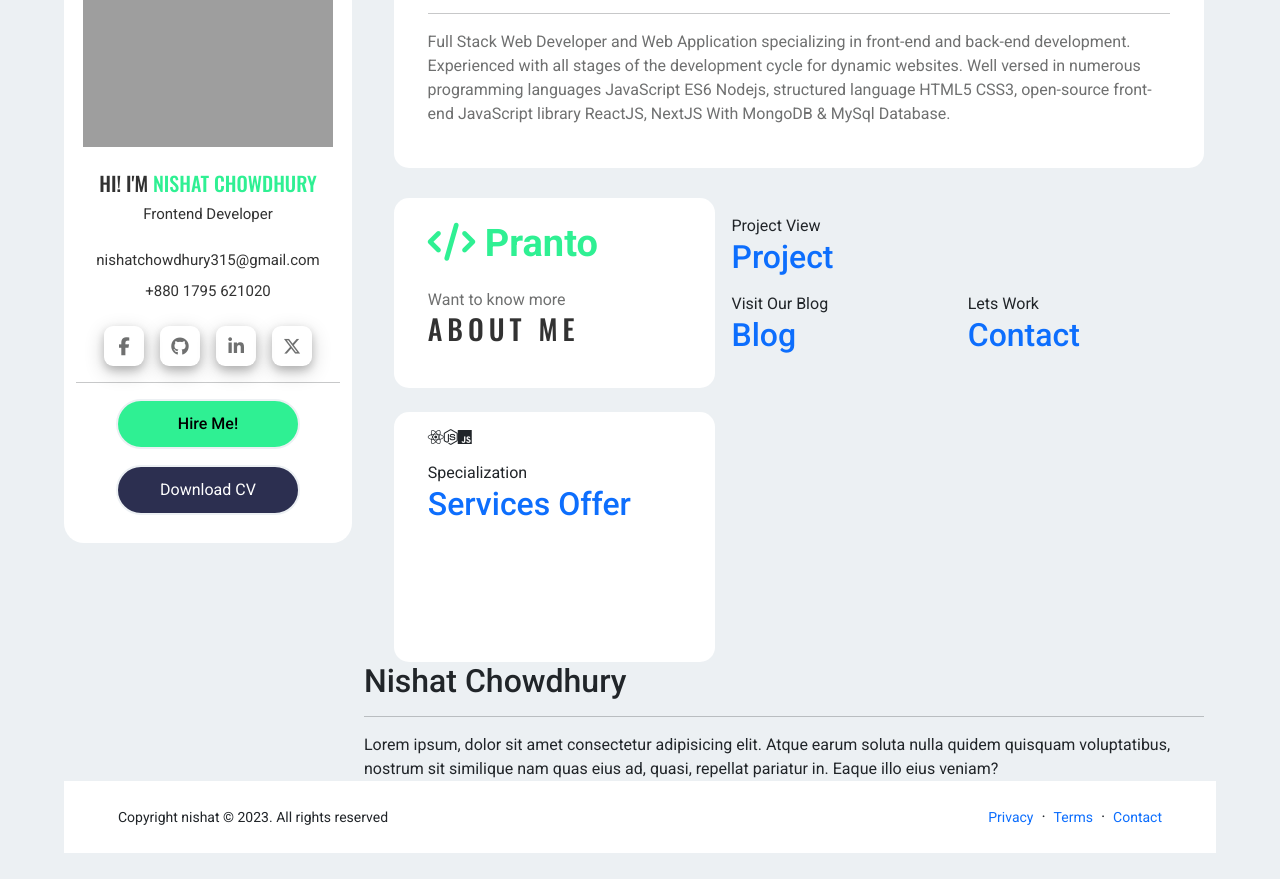
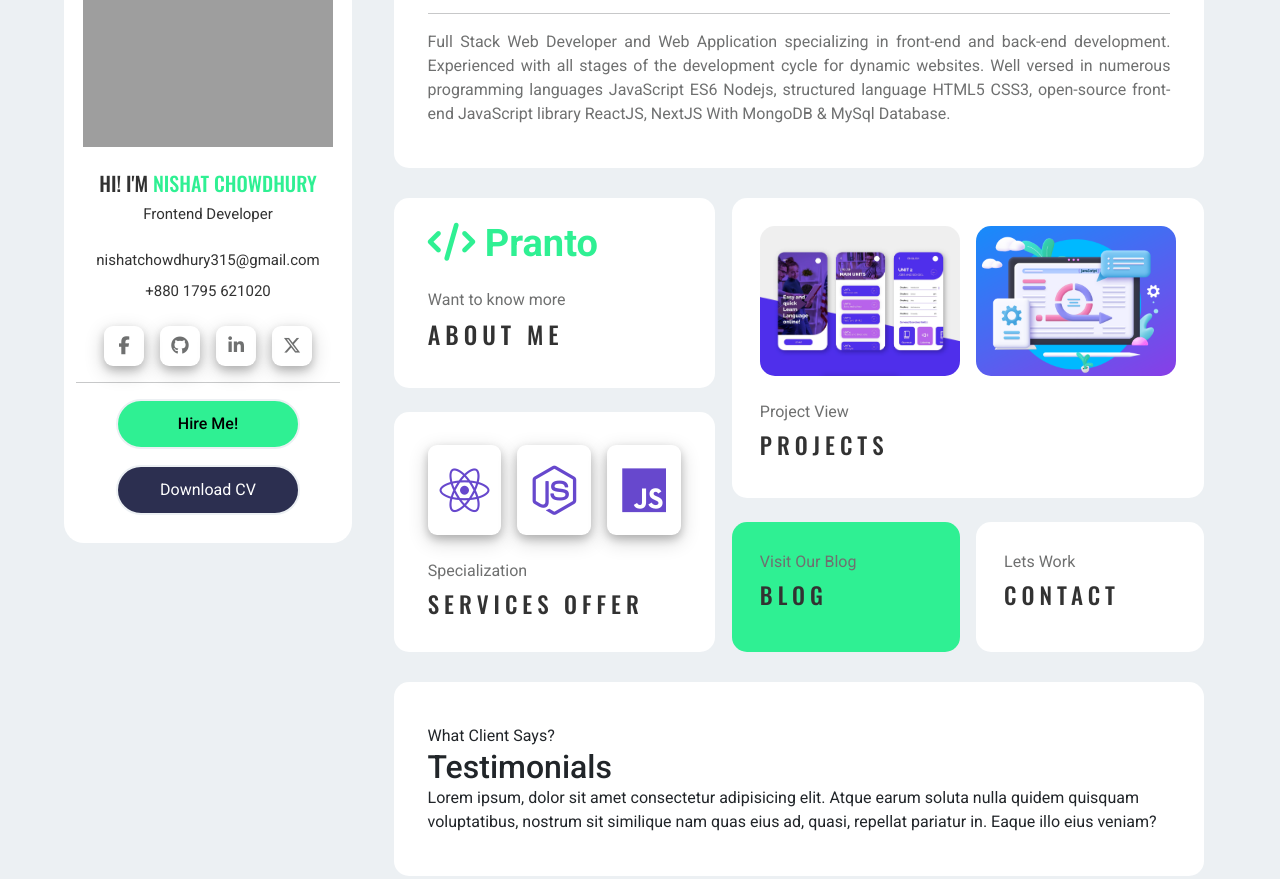
Before and after one commit to Nishat772/Protfolio, a plain HTML site: page index.html in a window 1280 px wide. Shown: the part 361-1240 px from the top of the page. Before the commit the page ends 1214 px from the top, so only its background shows below. Drawn offline with nearby package versions, Linux system fonts and the light colour scheme; grey boxes are pictures that could not be loaded.

Commit message:
update file

```diff
--- a/css/style.css
+++ b/css/style.css
@@ -72,8 +72,8 @@ section {
     color: var(--text-color2);
 }
 .sidebar .social a {
-    text-align: center;
-    padding: 10px 0;
+    display: flex;
+    justify-content: center;
     width: 40px;
     height: 40px;
     border-radius: 9px;
@@ -81,7 +81,7 @@ section {
     cursor: pointer;
 }
 .sidebar .social i:hover {
-    color: var(--icon-color);
+    color: var(--text-color3);
 }
 .sidebar .button {
     margin: 10px 40px;
@@ -92,7 +92,9 @@ section {
     font-weight: 500;
     width: 100%;
     height: 50px;
-    padding-top: 6%;
+    display: flex;
+    justify-content: center;
+    align-items: center;
     border-radius: 50px;
     cursor: pointer;
     border: 2px solid var(--body-bg-color);
@@ -107,7 +109,9 @@ section {
     color: var(--text-color1);
     width: 100%;
     height: 50px;
-    padding-top: 6%;
+    display: flex;
+    justify-content: center;
+    align-items: center;
     border-radius: 50px;
     cursor: pointer;
     border: 2px solid var(--body-bg-color);
@@ -140,6 +144,7 @@ section {
 }
 .profile p {
     color: var(--text-color2);
+    text-align: justify;
 }
 
 .details {
@@ -159,7 +164,7 @@ section {
     color: var(--text-color2);
 }
 .about .about-link h2 {
-    font-size: 28px;
+    font-size: 24px;
     text-transform: uppercase;
     letter-spacing: 5px;
 }
@@ -173,5 +178,100 @@ section {
     background-color: var(--text-color1);
     padding: 5% 10%;
     width: 95%;
-    height: 250px;
+    height: 240px;
 }
+.service .service-icon i {
+    font-size: 50px;
+    color: var(--icon-color);
+    width: 80px;
+    height: 90px;
+    border-radius: 9px;
+    box-shadow: 0 4px 8px 0 rgba(0, 0, 0, 0.2), 0 6px 20px 0 rgba(0, 0, 0, 0.19);
+    display: flex;
+    justify-content: center;
+    align-items: center;
+}
+.service .service-link p {
+    color: var(--text-color2);
+}
+.service .service-link h2 {
+    font-size: 23px;
+    text-transform: uppercase;
+    letter-spacing: 5px;
+}
+.service .service-link a {
+    color: var(--color3);
+    font-family: "Oswald", sans-serif;
+}
+
+.project {
+    border-radius: 15px;
+    background-color: var(--text-color1);
+    padding: 6%;
+    width: 100%;
+    height: 300px;
+}
+.project .showcase .showcase-1 {
+    border-radius: 15px;
+    background-image: url(../images/app.png);
+    background-size: cover;
+    background-repeat: no-repeat;
+    background-position: center;
+    width: 100%;
+    height: 150px;
+}
+.project .showcase .showcase-2 {
+    border-radius: 15px;
+    background-image: url(../images/web.png);
+    background-size: cover;
+    background-repeat: no-repeat;
+    background-position: center;
+    width: 100%;
+    height: 150px;
+}
+.project .project-link p {
+    color: var(--text-color2);
+}
+.project .project-link h2 {
+    font-size: 23px;
+    text-transform: uppercase;
+    letter-spacing: 5px;
+}
+.project .project-link a {
+    color: var(--color3);
+    font-family: "Oswald", sans-serif;
+}
+
+.blog {
+    border-radius: 15px;
+    padding: 6%;
+    width: 100%;
+    height: 130px;
+    background-color: var(--logo-span-button);
+}
+.contact {
+    border-radius: 15px;
+    padding: 6%;
+    background-color: var(--text-color1);
+    width: 100%;
+    height: 130px;
+}
+.blog-contact .blog .blog-link p, .contact .contact-link p {
+    color: var(--text-color2);
+}
+.blog-contact .blog .blog-link h2, .contact .contact-link h2 {
+    font-size: 23px;
+    text-transform: uppercase;
+    letter-spacing: 5px;
+}
+.blog-contact .blog .blog-link a, .contact .contact-link a{
+    color: var(--color3);
+    font-family: "Oswald", sans-serif;
+}
+
+.testimonials {
+    border-radius: 15px;
+    margin: 30px 0 30px 30px;
+    padding: 5% 4%;
+    background-color: var(--text-color1);
+}
--- a/index.html
+++ b/index.html
@@ -31,7 +31,7 @@
     <!-- Custom CSS -->
     <link rel="stylesheet" href="css/style.css" type="text/css" />
     <!--Title logo-->
-    <link rel="icon" type="images/icon" href="images/my_profile.ico" />
+    <link rel="icon" type="images/icon" href="images/avatar_face.ico" />
     <title>Protfolio</title>
 </head>
 
@@ -82,7 +82,7 @@
                             <a><i class="fa-brands fa-x-twitter"></i></a>
                         </div>
                         <hr>
-                        <div class="button text-center">
+                        <div class="button">
                             <div class="hire-me-btn">
                                 <a>Hire Me!</a>
                             </div>
@@ -104,6 +104,7 @@
 
                         <!--Details-->
                         <div class="details d-flex">
+                            <!--About & Service-->
                             <div class="about-service col-md-5">
                                 <div class="about">
                                     <div class="logo fw-bolder">
@@ -111,43 +112,45 @@
                                     </div>
                                     <div class="about-link mt-3">
                                         <p>Want to know more</p>
-                                        <h2><a href="#">About Me</a></h2>
+                                        <h2 class="mt-2"><a href="#">About Me</a></h2>
                                     </div>
                                 </div>
                                 <div class="service mt-4">
-                                    <div class="service-icon d-flex fw-bolder">
+                                    <div class="service-icon d-flex gap-3 mt-3">
                                         <i class="fa-brands fa-react"></i>
                                         <i class="fa-brands fa-node-js"></i>
                                         <i class="fa-brands fa-js"></i>
                                     </div>
-                                    <div class="service-link mt-3">
+                                    <div class="service-link mt-4">
                                         <p>Specialization</p>
-                                        <h2><a href="#">Services Offer</a></h2>
+                                        <h2 class="mt-2"><a href="#">Services Offer</a></h2>
                                     </div>
                                 </div>
                             </div>
+
+                            <!--Project & Contact-->
                             <div class="project-contact col-md-7">
                                 <div class="project">
-                                    <div class="showcase">
+                                    <div class="showcase d-flex gap-3">
                                         <div class="showcase-1"></div>
                                         <div class="showcase-2"></div>
                                     </div>
-                                    <div class="project-link mt-3">
+                                    <div class="project-link mt-4">
                                         <p>Project View</p>
-                                        <h2><a href="#">Project</a></h2>
+                                        <h2 class="mt-2"><a href="#">Projects</a></h2>
                                     </div>
                                 </div>
-                                <div class="blog-contact d-flex">
-                                    <div class="blog col-md-6">
-                                        <div class="blog-link mt-3">
+                                <div class="blog-contact d-flex mt-4 gap-3">
+                                    <div class="blog">
+                                        <div class="blog-link">
                                             <p>Visit Our Blog</p>
-                                            <h2><a href="#">Blog</a></h2>
+                                            <h2 class="mt-2"><a href="#">Blog</a></h2>
                                         </div>
                                     </div>
-                                    <div class="contact col-md-6">
-                                        <div class="contact-link mt-3">
+                                    <div class="contact">
+                                        <div class="contact-link">
                                             <p>Lets Work</p>
-                                            <h2><a href="#">Contact</a></h2>
+                                            <h2 class="mt-2"><a href="#">Contact</a></h2>
                                         </div>
                                     </div>
                                 </div>
@@ -156,8 +159,8 @@
 
                         <!--Testimonials-->
                         <div class="testimonials">
-                            <h2>Nishat Chowdhury</h2>
-                            <hr>
+                            <p>What Client Says?</p>
+                            <h2>Testimonials</h2>
                             <p>Lorem ipsum, dolor sit amet consectetur adipisicing elit. Atque earum soluta nulla quidem quisquam voluptatibus, nostrum sit similique nam quas eius ad, quasi, repellat pariatur in. Eaque illo eius veniam?</p>
                         </div>
                     </div>
```
Also changed, not shown: images/app.png (added), images/avatar_face.ico (added), images/web.png (added).
